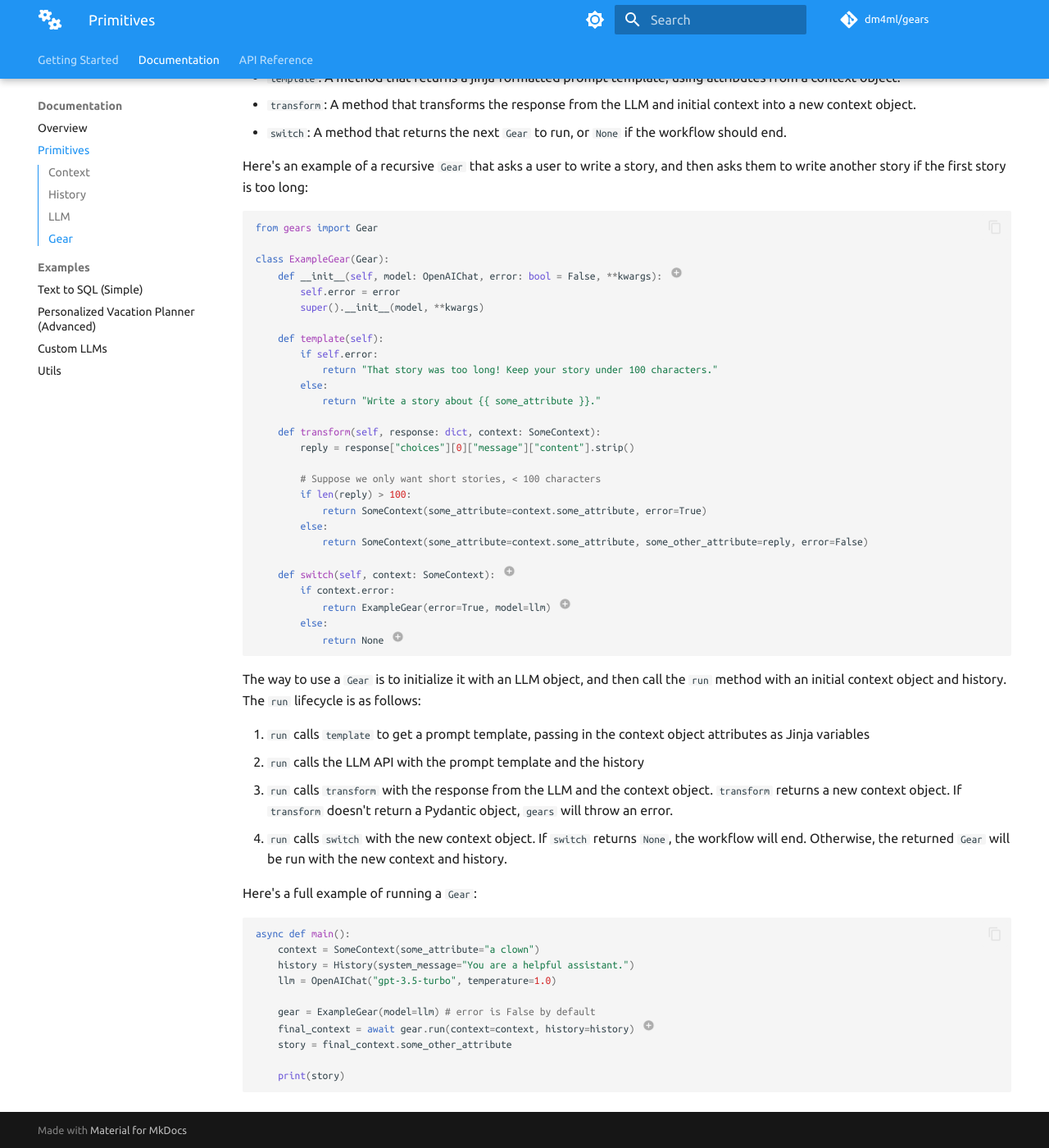
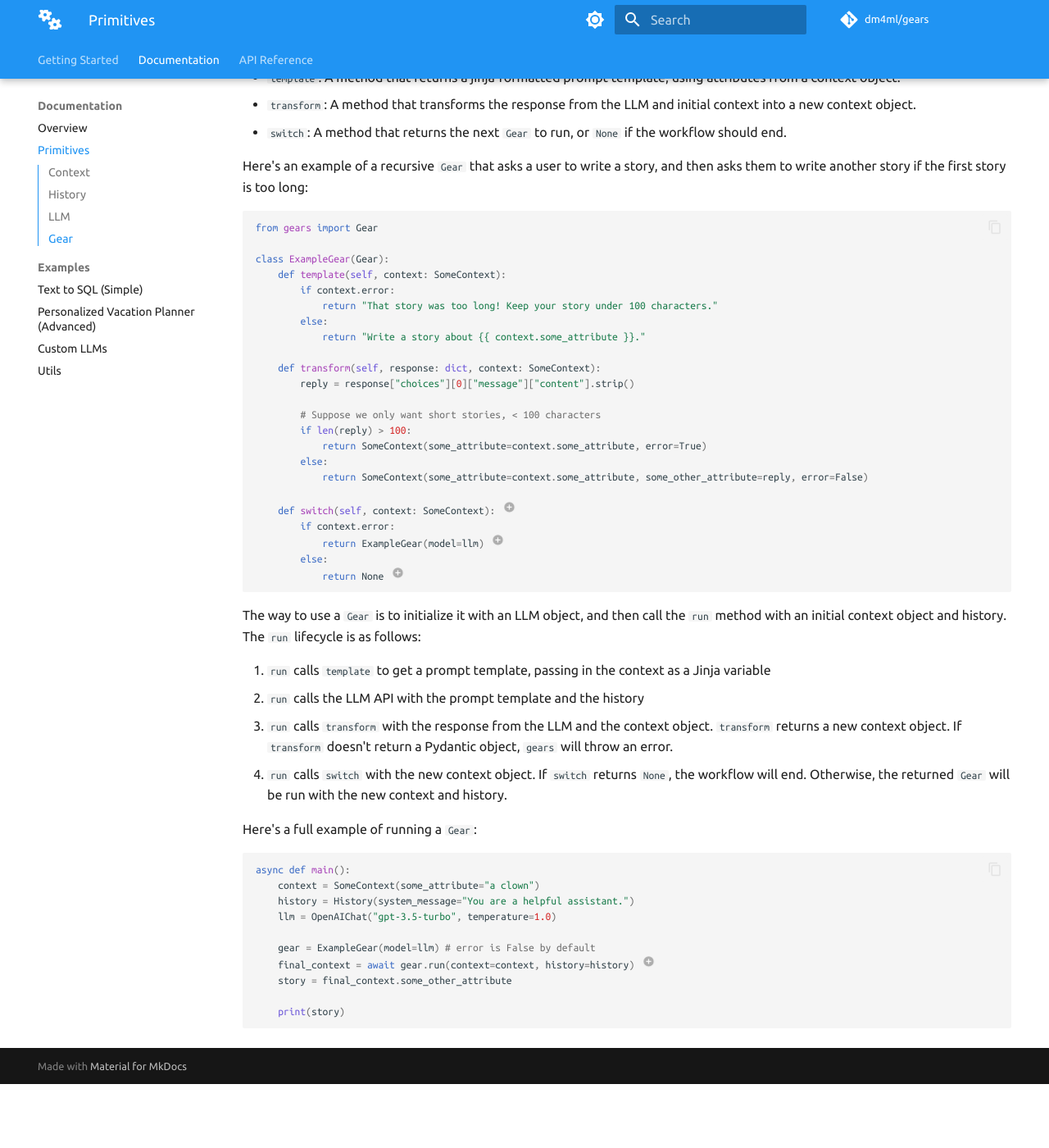
Before and after one commit to dm4ml/gears, an MkDocs documentation site: the page built from docs/primitives.md, in a window 1280 px wide and 1400 px high, scrolled down 1627 px. Shown: the whole window at 82% size. Built offline with MkDocs 1.6.1 and Material for MkDocs 9.7.7, drawn with Linux system fonts in a browser that asks for light colours; comment, search, counter and statistics services are not loaded; after the commit the page ends 2949 px from its top, so only the background shows below that; some of the changed text lies outside the part shown.

Commit message:
Adding context to template

````diff
--- a/docs/primitives.md
+++ b/docs/primitives.md
@@ -71,15 +71,11 @@ Here's an example of a recursive `Gear` that asks a user to write a story, and t
 from gears import Gear
 
 class ExampleGear(Gear):
-    def __init__(self, model: OpenAIChat, error: bool = False, **kwargs): # (1)!
-        self.error = error
-        super().__init__(model, **kwargs)
-
-    def template(self):
-        if self.error:
+    def template(self, context: SomeContext):
+        if context.error:
             return "That story was too long! Keep your story under 100 characters."
         else:
-            return "Write a story about {{ some_attribute }}."
+            return "Write a story about {{ context.some_attribute }}."
 
     def transform(self, response: dict, context: SomeContext):
         reply = response["choices"][0]["message"]["content"].strip()
@@ -90,21 +86,20 @@ class ExampleGear(Gear):
         else:
             return SomeContext(some_attribute=context.some_attribute, some_other_attribute=reply, error=False)
 
-    def switch(self, context: SomeContext): # (2)!
+    def switch(self, context: SomeContext): # (1)!
         if context.error:
-            return ExampleGear(error=True, model=llm) # (3)!
+            return ExampleGear(model=llm) # (2)!
         else:
-            return None # (4)!
+            return None # (3)!
 ```
 
-1. Constructors are optional. The default constructor takes in a `BaseLLM` object, i.e., the LLM.
-2. The `switch` method is optional. If `switch` is not implemented or returns `None`, the workflow will end.
-3. We want to reprompt for a story if the story is too long
-4. If the story is not too long, we want to end the workflow
+1. The `switch` method is optional. If `switch` is not implemented or returns `None`, the workflow will end.
+2. We want to reprompt for a story if the story is too long
+3. If the story is not too long, we want to end the workflow
 
 The way to use a `Gear` is to initialize it with an LLM object, and then call the `run` method with an initial context object and history. The `run` lifecycle is as follows:
 
-1. `run` calls `template` to get a prompt template, passing in the context object attributes as Jinja variables
+1. `run` calls `template` to get a prompt template, passing in the context as a Jinja variable
 2. `run` calls the LLM API with the prompt template and the history
 3. `run` calls `transform` with the response from the LLM and the context object. `transform` returns a new context object. If `transform` doesn't return a Pydantic object, `gears` will throw an error.
 4. `run` calls `switch` with the new context object. If `switch` returns `None`, the workflow will end. Otherwise, the returned `Gear` will be run with the new context and history.
````
Also changed, not shown: other parts of docs/primitives.md (+1 -1 lines), docs/examples/simple.md (+5 -9 lines), docs/quickstart.md (+4 -4 lines), 2 other files.
